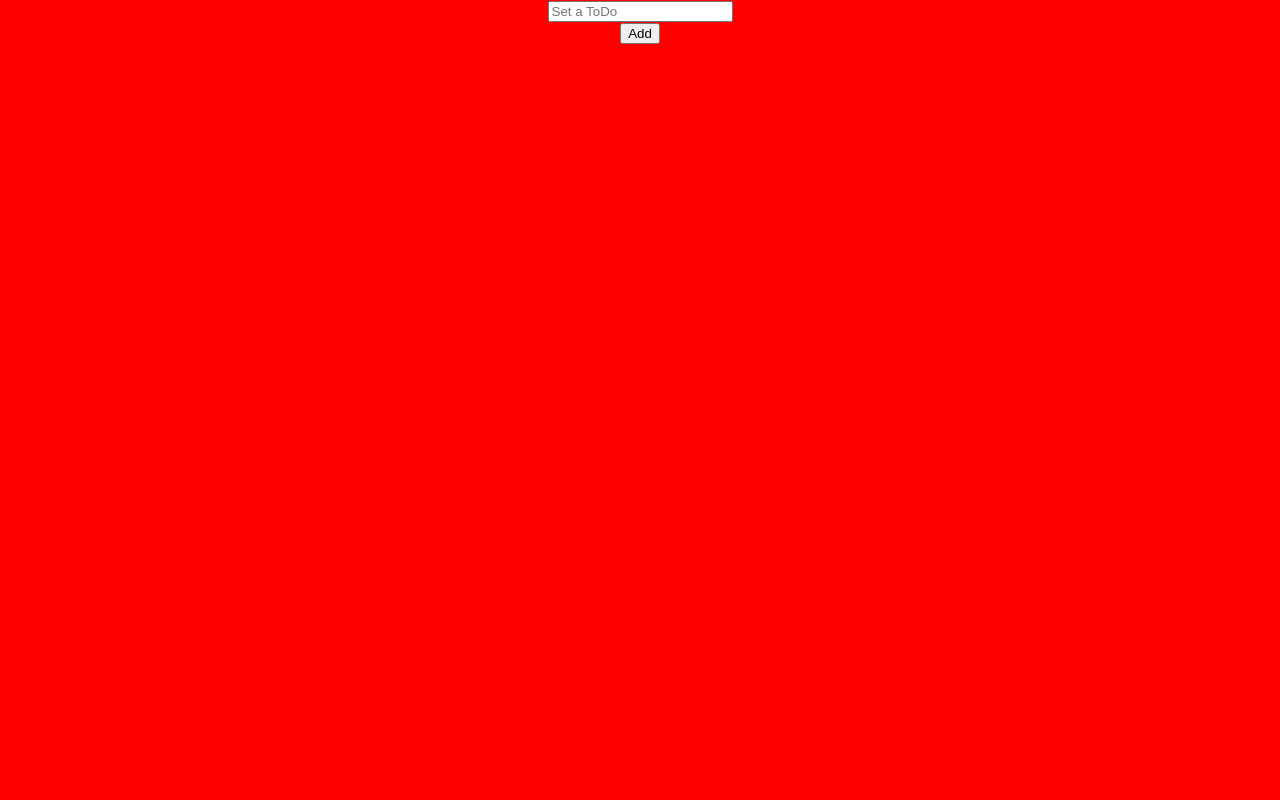
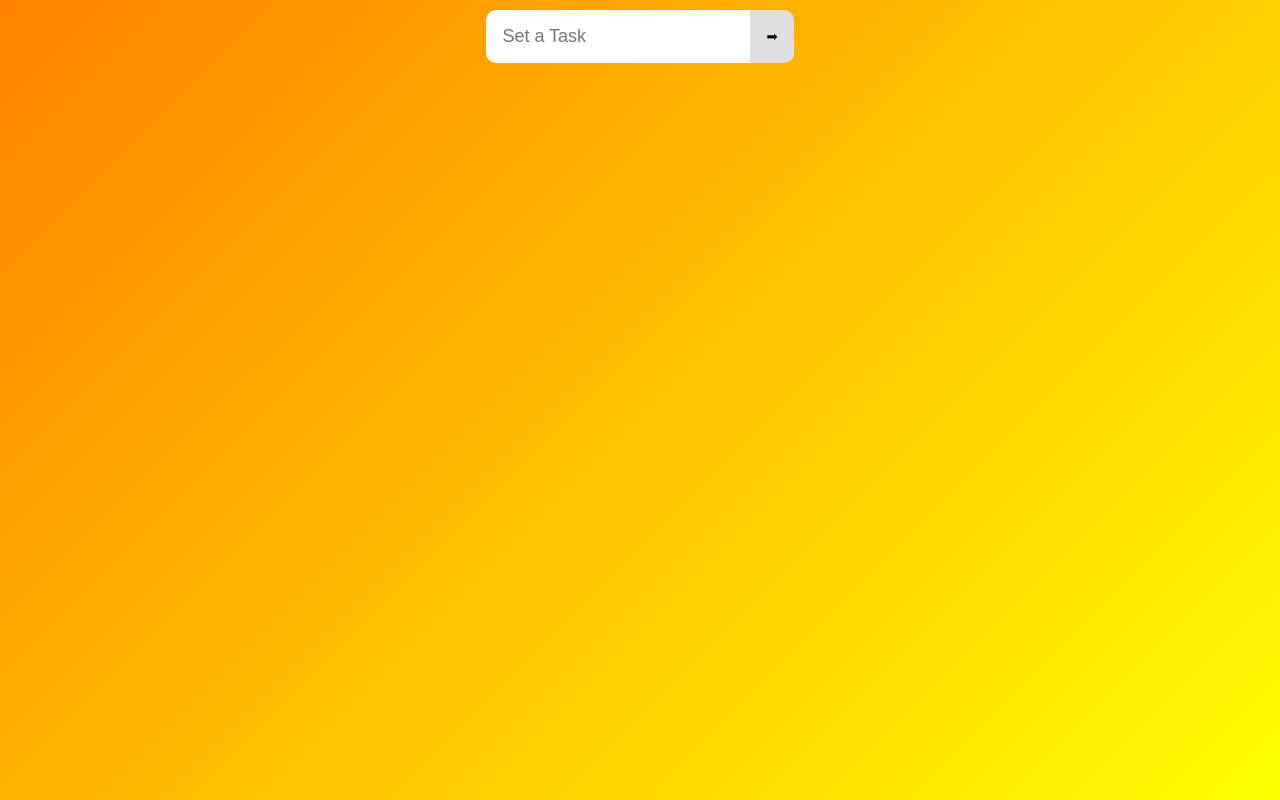
Before and after one commit to Shiv1002/todoApp, a React (Create React App) app: page / in a window 1280 px wide. Built offline with nearby package versions, Linux system fonts and the light colour scheme.

Commit message:
style:ui created

```diff
--- a/src/App.css
+++ b/src/App.css
@@ -1,3 +1,7 @@
+*{
+  margin: 0;
+  padding: 0;
+}
 #root{
   height: 100vh;
   background-color: rgb(0, 204, 255);
@@ -6,7 +10,7 @@
 .App {
   height: 100%;
   text-align: center;
-  background-color: red;
+  background:linear-gradient(135deg,rgb(255, 130, 0),rgb(255, 255, 0))
 }
 .slashed-text{
   text-decoration: line-through;
@@ -16,10 +20,15 @@
   top: 50%;
   left: 50%;
   translate: -50% -50%;
-  background-color: rgb(164, 164, 164);
-  height: 20vh;
-  width: 30vw;
+  background-color: rgb(255, 255, 255);
+  min-height: 15vh;
+  min-width: 30vw;
   z-index: 2;
+  padding: 1rem;
+  border-radius: 1.5rem;
+  display: flex;
+  flex-direction: column;
+  justify-content: space-between;
 }
 .overlay{
   position: absolute;
@@ -29,3 +38,100 @@
   width: 100vw;
   z-index: 1;
 }
+ul{
+  list-style: none;
+  padding-inline-start:0rem;
+}
+.but{
+  border: none;
+  border-radius: 10px;
+  outline: none;
+  padding: 1rem;
+}
+.user-input{
+  display: flex;
+  justify-content: center;
+  padding: 0.6rem;
+}
+.border-end-0{
+  border-top-right-radius: 0;
+  border-bottom-right-radius: 0;
+}
+.border-start-0{
+  border-top-left-radius: 0;
+  border-bottom-left-radius: 0;
+}
+.icons{
+  padding-bottom: 0;
+  padding-top: 0;
+  color: green;
+}
+.todo{
+  background-color: white;
+  margin: 1rem auto;
+  width: 35%;
+  display: flex;
+  align-items: center;
+  justify-content: space-between;
+  font-size: larger;
+  border-radius: 1rem;
+}
+.task-button .but{
+  background-color: transparent;
+  margin: 0.6rem 0.4rem;
+}
+.todo *{
+  margin: 0.6rem;
+}
+
+.input-tag{
+  font-size: large;
+}
+.user-input .icons{
+  background-color: rgb(223, 223, 223);
+  color: #000;
+}
+.user-input .icons:hover{
+  background-color: rgb(195, 195, 195);
+}
+.todo-create-animate{
+  /* animation-name: todo-create;
+  animation-duration: 2s;
+  animation-iteration-count: infinite;
+  box-shadow: 0px 3px 3px 2px #0000004d; */
+}
+.todo-delete-animate{
+
+}
+@keyframes todo-create {
+  0% {
+opacity: 0;
+scale: 0.8;
+transform: translate3d(0,10rem,0rem);
+  }
+  100%{
+opacity: 1;
+transform: translate3d(0,0,0);
+  }
+}
+@media only screen and (max-width:980px){
+  *{
+    font-size: medium !important;
+  }
+  .todo{
+    width: 50%;
+  }
+}
+@media only screen and (max-width:760px){
+  *{
+    font-size: small !important;
+  }
+  .todo{
+    width: 60%;
+  }
+}
+@media only screen and (max-width:480px){
+  .todo{
+    width: 90%;
+  }
+}
--- a/src/App.js
+++ b/src/App.js
@@ -50,31 +50,38 @@ function App() {
     <div className="App">
       <div className='user-input'>
         <div className='task-input'>
-          <input type='text' ref={userInput} placeholder='Set a ToDo' onChange={(e) => setTask(e.target.value)} />
+          <input type='text'  ref={userInput} className='input-tag but border-end-0' placeholder='Set a Task' onChange={(e) => setTask(e.target.value)} />
         </div>
-        <button onClick={addTodo}>Add</button>
+        <button className='but border-start-0 icons' onClick={addTodo}>➡</button>
       </div>
       <div className='todo-container'>
-        <ul className='todo-list'>
-          {todos.map((todo) => <li className='todo' key={todo.title}>
+        <ul className='todo-list '>
+          {todos.map((todo) => <li className='todo todo-create-animate' key={todo.title}>
             <span>{todo.title}</span>
-            <button onClick={(e) => {
+            <div  className='task-button'>
+            <button className='but icons' onClick={(e) => {
               todo.isComplete = true
               e.target.parentElement.classList.toggle('slashed-text')
               console.log(todo)
-            }
-            }>Done</button>
-            <button onClick={() => {       setTodoDelete(todo)  }}>Delete</button>
-          </li>)}
+            }}
+            title='Finished'
+            >✔</button>
+            <button className='but icons' style={{color:'red'}} onClick={() => {       setTodoDelete(todo)  }}
+            title='Delete'> ➖</button>
+
+            </div >
+            </li>)}
         </ul>
       </div>
       {
         showConfirm ? <>
           <div className='confirmDelPop'>
-            <span>Are you sure to delete?</span>
-            <button onClick={() => { confirmDelete(); setShowConfirm(false) }}>Yes</button>
-            <button onClick={() => setShowConfirm(false)}>Cancel</button>
-          </div>
+            <span>Sure? It is not Completed</span>
+            <div className='task-button'>
+            <button style={{color:'white',backgroundColor:'red'}} className='but' onClick={() => { confirmDelete(); setShowConfirm(false) }}>Sure</button>
+            <button style={{color:'white',backgroundColor:'rgb(0, 204, 255)'}} className='but' onClick={() => setShowConfirm(false)}>Cancel</button>
+            </div>
+            </div>
           <div className='overlay'>
           </div>
         </> : null
```
